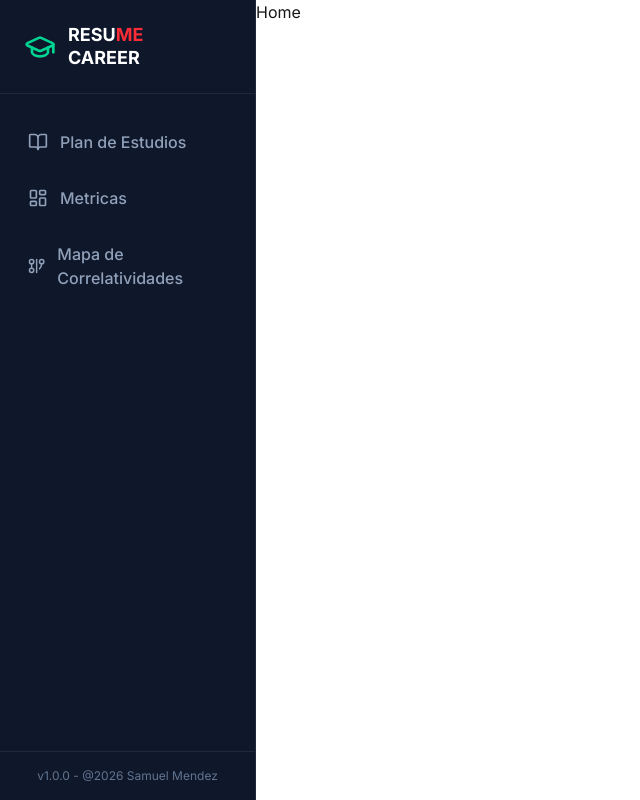
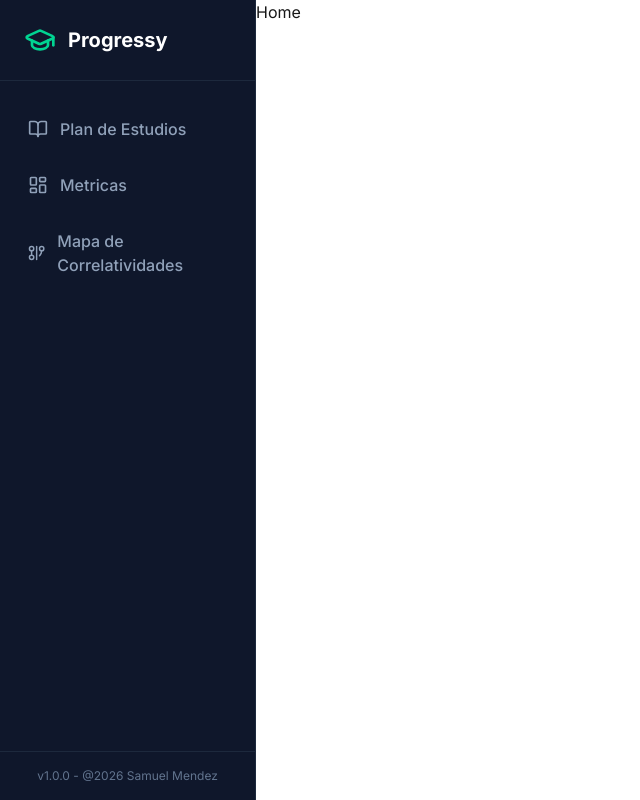
Before and after one commit to 5ammys/progressy, a Next.js app: page / in a window 1280 px wide. Shown: the whole page, without its empty margins (0-640 px from the left). Built offline with nearby package versions, Linux system fonts and the light colour scheme.

Commit message:
Cambio en el titulo de la App

```diff
--- a/src/app/layout.tsx
+++ b/src/app/layout.tsx
@@ -6,7 +6,7 @@ import Sidebar from "@/components/Sidebar"
 const inter = Inter({ subsets: ["latin"] });
 
 export const metadata: Metadata = {
-  title: "Resumen de Carrera",
+  title: "Progressy",
   description: "Seguimiento de materias universitarias",
 };
 
--- a/src/components/Sidebar.tsx
+++ b/src/components/Sidebar.tsx
@@ -17,9 +17,9 @@ export default function Sidebar() {
       <div className="p-6 flex items-center gap-3 border-b border-slate-800">
         <GraduationCap className="w-8 h-8 text-emerald-400" />
         <div>
-          <h1 className="font-bold text-lg leading-tight">
-            <span className="flex">RESU<div className="text-red-500">ME</div></span>
-          CAREER</h1>
+          <h1 className="font-bold text-xl leading-tight text-white">
+            Progressy
+          </h1>
         </div>
       </div>
 
@@ -30,11 +30,10 @@ export default function Sidebar() {
             <Link
               key={item.path}
               href={item.path}
-              className={`flex items-center gap-3 px-4 py-3 rounded-lg transition-all duration-200 ${
-                isActive
+              className={`flex items-center gap-3 px-4 py-3 rounded-lg transition-all duration-200 ${isActive
                   ? "bg-emerald-600 text-white shadow-lg shadow-emerald-900/20"
                   : "text-slate-400 hover:bg-slate-800 hover:text-white"
-              }`}
+                }`}
             >
               <item.icon className="w-5 h-5" />
               <span className="font-medium">{item.name}</span>
@@ -44,7 +43,7 @@ export default function Sidebar() {
       </nav>
 
       <div className="p-4 text-xs text-slate-500 text-center border-t border-slate-800">
-          v1.0.0 - @2026 Samuel Mendez
+        v1.0.0 - @2026 Samuel Mendez
       </div>
     </aside>
   );
```
